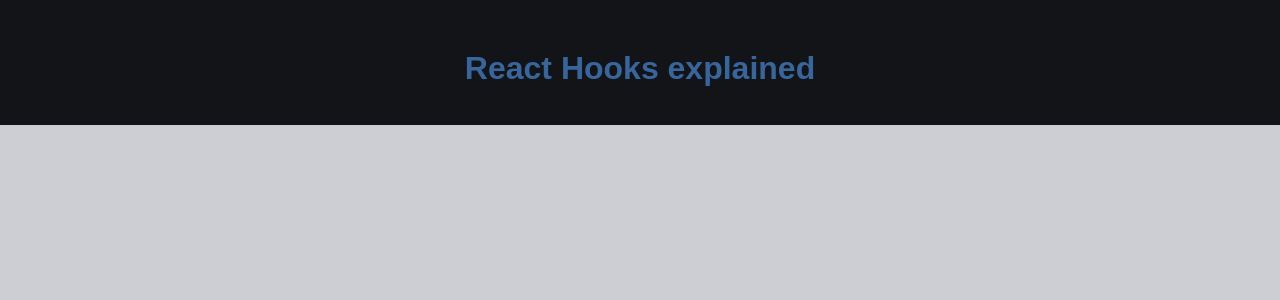
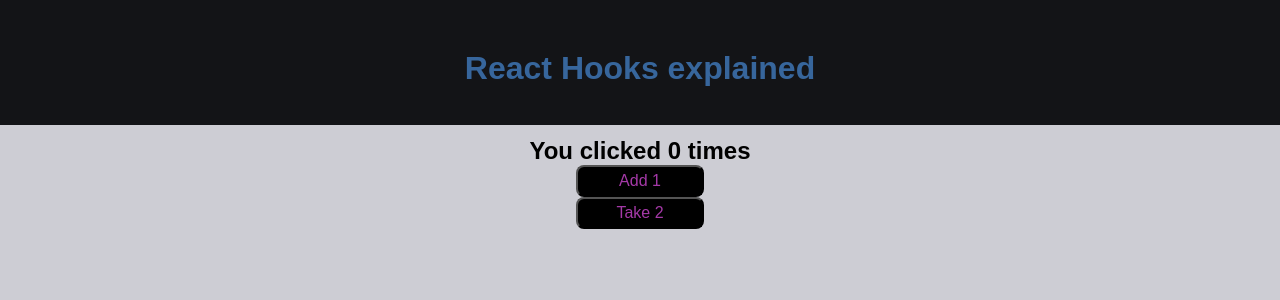
Before and after one commit to Vicious27/hooks-explained, a React (Create React App) app: page / in a window 1280 px wide. Shown: the top 300 px of the page. Built offline with nearby package versions, Linux system fonts and the light colour scheme.

Commit message:
created a counter button using react hook useState

```diff
--- a/src/App.js
+++ b/src/App.js
@@ -1,13 +1,16 @@
 import './App.css';
-
+import Counter from './Counter';
 
 
 function App() {
   return (
-    <header className="App-header">
-      <h1 className="title">React Hooks explained</h1>
-    </header>
+    <>
+      <header className="App-header">
+        <h1 className="title">React Hooks explained</h1>
+      </header>
+      <Counter />
+    </>
   )
-}
+};
 
 export default App;
--- /dev/null
+++ b/src/Counter.js
@@ -0,0 +1,17 @@
+import React, { useState } from "react";
+import "./App.css";
+
+function Counter() {
+
+  const [count, setCount] = useState(0);
+
+  return (
+    <>
+      <h2>You clicked {count} times</h2>
+      <button className="button" onClick={() => setCount(count + 1)} > Add 1</button>
+      <button className="button" onClick={() => setCount(count - 2)}>Take 2</button>
+    </>
+  );
+}
+
+export default Counter;
```
